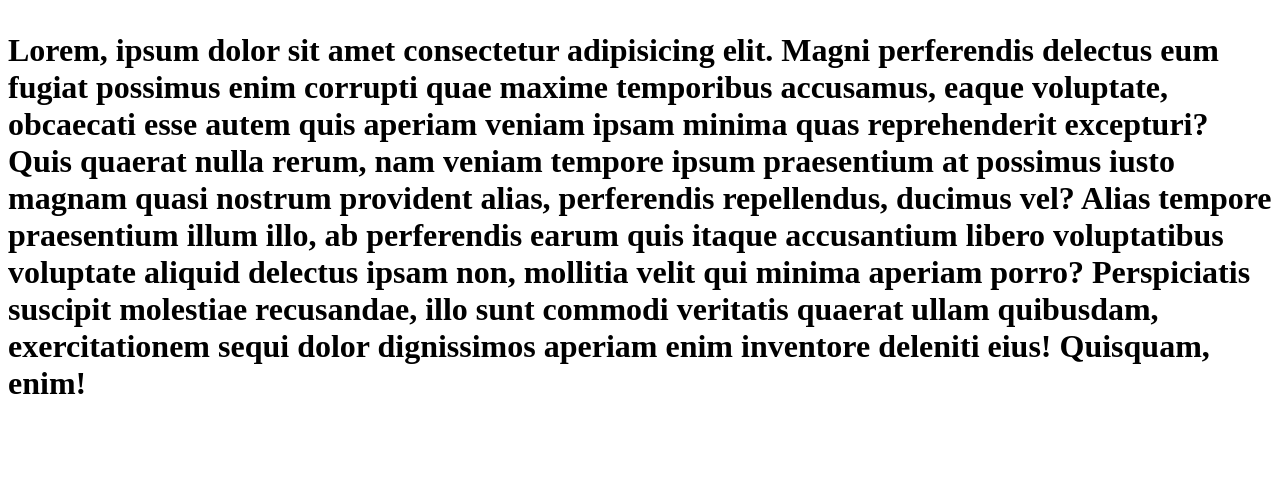
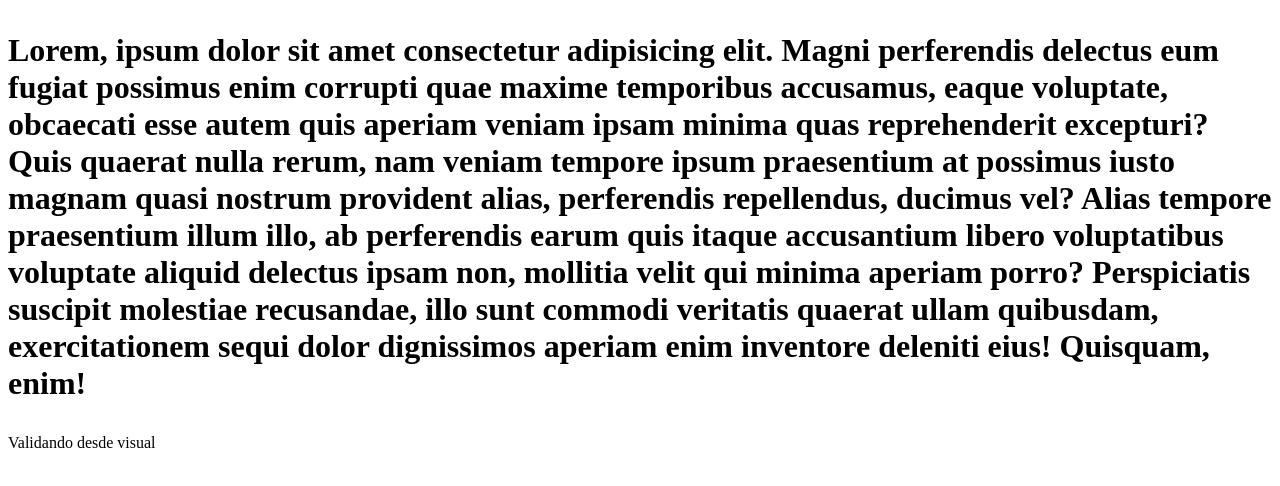
Before and after one commit to PhillippSO/Ejemplo-Clase, a plain HTML site: page index.html in a window 1280 px wide. Drawn offline with Linux system fonts and the light colour scheme.

Commit message:
Update index.html
dadsada

```diff
--- a/index.html
+++ b/index.html
@@ -8,5 +8,7 @@
 </head>
 <body>
     <h1><p>Lorem, ipsum dolor sit amet consectetur adipisicing elit. Magni perferendis delectus eum fugiat possimus enim corrupti quae maxime temporibus accusamus, eaque voluptate, obcaecati esse autem quis aperiam veniam ipsam minima quas reprehenderit excepturi? Quis quaerat nulla rerum, nam veniam tempore ipsum praesentium at possimus iusto magnam quasi nostrum provident alias, perferendis repellendus, ducimus vel? Alias tempore praesentium illum illo, ab perferendis earum quis itaque accusantium libero voluptatibus voluptate aliquid delectus ipsam non, mollitia velit qui minima aperiam porro? Perspiciatis suscipit molestiae recusandae, illo sunt commodi veritatis quaerat ullam quibusdam, exercitationem sequi dolor dignissimos aperiam enim inventore deleniti eius! Quisquam, enim!</p></h1>
+
+    <p> Validando desde visual</p>
 </body>
 </html>
```
